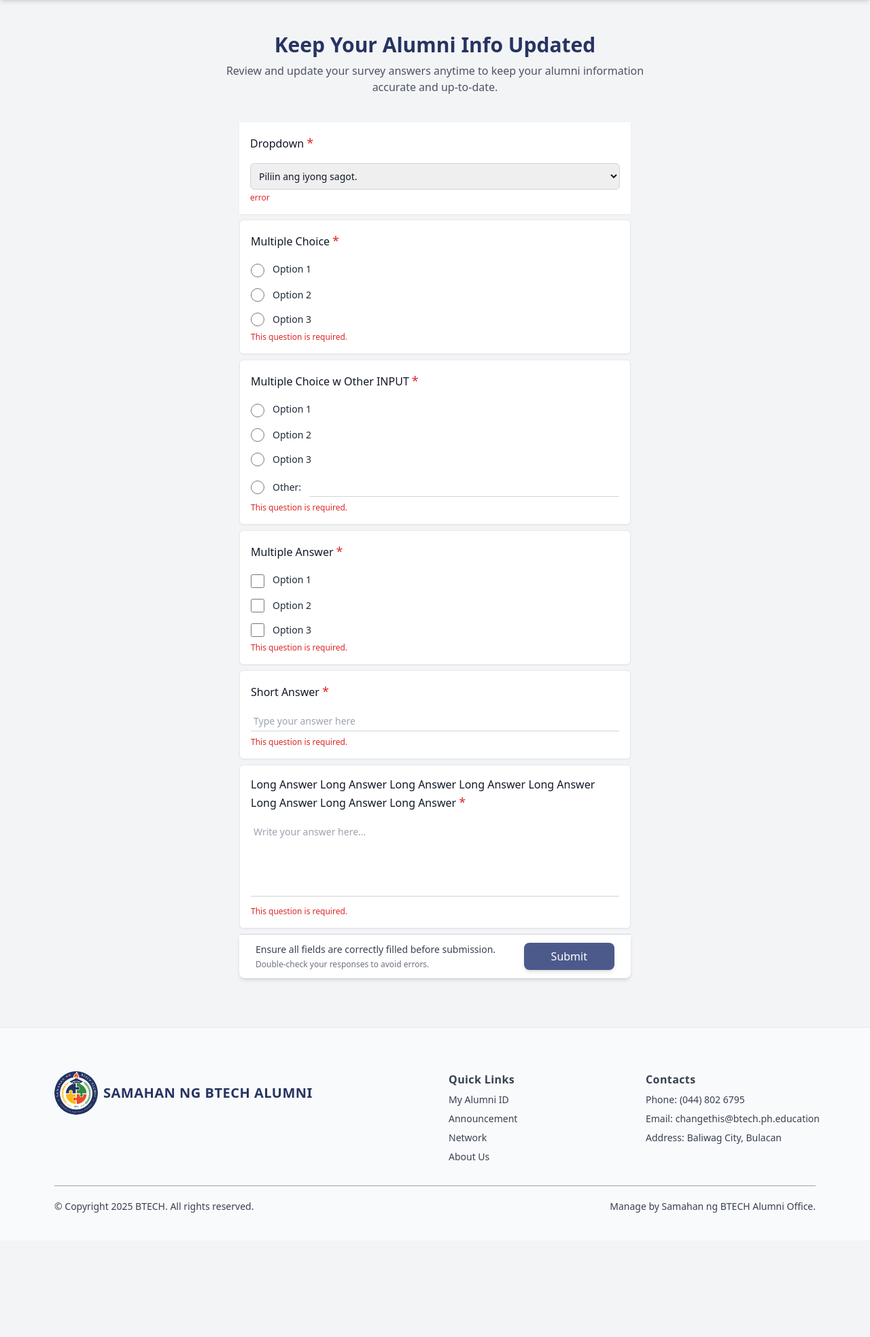
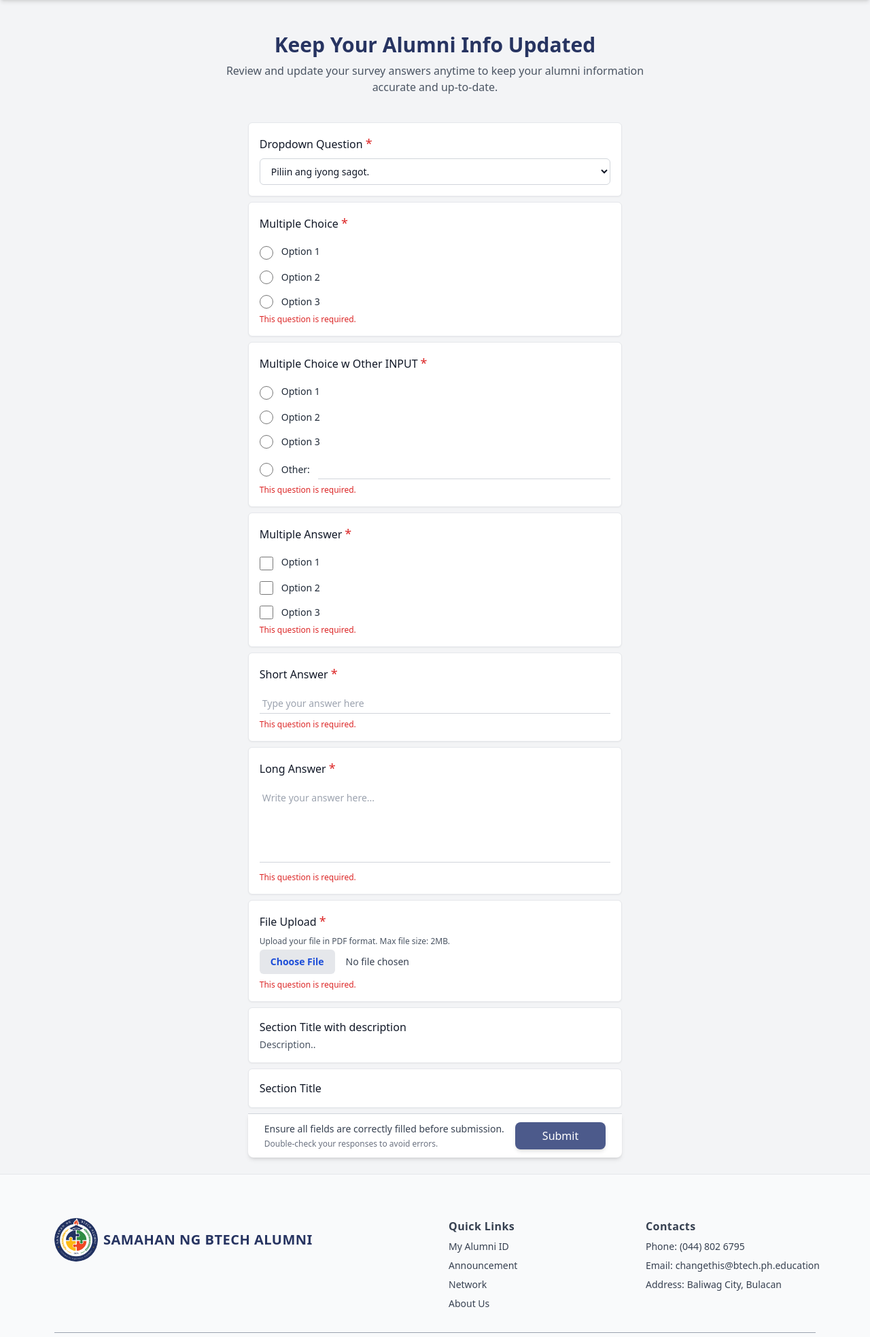
Before and after one commit to BOBLATONIO/ProjectAlumni, a Laravel app: page /tracer-study in a window 1280 px wide. Shown: the part 64-2031 px from the top of the page at 68% size. Run offline with Laravel 12, Linux system fonts and the light colour scheme.

Commit message:
Update Questionnaire and Tracer Study Blade

```diff
--- a/resources/views/client/tracer-study.blade.php
+++ b/resources/views/client/tracer-study.blade.php
@@ -1,30 +1,33 @@
 <x-layout.client-layout>
-    <div class=" max-w-screen-xl py-12 mx-auto">
+    <div class=" max-w-screen-xl pt-12 mx-auto">
 
-    <x-client-components.client-page-header
-    title="Keep Your Alumni Info Updated"
-    body="Review and update your survey answers anytime to keep your alumni information accurate and up-to-date."
-    />
+        <x-client-components.client-page-header title="Keep Your Alumni Info Updated"
+            body="Review and update your survey answers anytime to keep your alumni information accurate and up-to-date." />
 
-    <form id="questionnaireForm" class="flex flex-col justify-start items-center w-full">
+        <form id="questionnaireForm" class="flex flex-col justify-start items-center w-full">
             <div class="flex flex-col gap-2 mx-5 items-center">
 
 
-                {{-- dropdown --}}
-                <div id="" class="question w-full max-w-xl bg-white dark:bg-[#252728] shadow-sm p-4">
-                    <p class="text-base font-medium text-gray-900 dark:text-gray-200 mb-4">
-                        Dropdown<span class="text-red-600 text-lg ml-1">*</span>
+                {{-- Dropdown --}}
+                <div id="questionDropdown"
+                    class="w-full max-w-xl bg-white dark:bg-[#252728] p-4 rounded-md shadow-sm border border-gray-200 dark:border-gray-700">
+
+                    <p class="text-base font-medium text-gray-900 dark:text-gray-200 mb-2">
+                        Dropdown Question<span class="text-red-600 text-lg ml-1">*</span>
                     </p>
-                    <div class="mt-2 text-sm">
-                        <select name=""
-                            class="w-full p-2  border border-gray-300 dark:border-gray-600 focus:outline-none rounded-md text-gray-900 dark:text-gray-400 dark:bg-[#252728]">
-                            <option class="text-sm" value="" disabled selected>Piliin ang iyong sagot.</option>
-                            <option class="text-sm" value="">Option 1</option>
-                            <option class="text-sm" value="">Option 2</option>
-                        </select>
-                        <div class="text-xs mt-1 text-red-600 dark:text-red-400">error</div>
-                    </div>
+
+                    <select name="dropdown_answer"
+                        class="w-full px-3 py-2 text-sm rounded-md border border-gray-300 dark:border-gray-600 bg-white dark:bg-[#252728] text-gray-900 dark:text-gray-200  focus:outline-none">
+                        <option value="" disabled selected>Piliin ang iyong sagot.</option>
+                        <option value="option1">Option 1</option>
+                        <option value="option2">Option 2</option>
+                        <option value="option3">Option 3</option>
+                    </select>
+
+                    <!-- Error message -->
+                    <div class="text-xs mt-2 text-red-600 dark:text-red-400 hidden">This question is required.</div>
                 </div>
+
 
                 {{-- multiple choice --}}
                 <div id="question1"
@@ -141,8 +144,7 @@
                 <div id="question4"
                     class="w-full max-w-xl bg-white dark:bg-[#252728] p-4 rounded-md shadow-sm border border-gray-200 dark:border-gray-700">
                     <p class="text-base font-medium text-gray-900 dark:text-gray-200 mb-4">
-                        Long Answer Long Answer Long Answer Long Answer Long Answer Long Answer Long Answer Long
-                        Answer<span class="text-red-600 text-lg ml-1">*</span>
+                        Long Answer<span class="text-red-600 text-lg ml-1">*</span>
                     </p>
                     <div class="text-gray-800 dark:text-gray-300">
                         <textarea name="question4" rows="5"
@@ -151,6 +153,50 @@
                     </div>
                     <!-- Error message -->
                     <div class="text-xs mt-2 text-red-600 dark:text-red-400">This question is required.</div>
+                </div>
+
+                {{-- file upload with description --}}
+                <div id="question5"
+                    class="w-full max-w-xl bg-white dark:bg-[#252728] p-4 rounded-md shadow-sm border border-gray-200 dark:border-gray-700">
+
+                    <p class="text-base font-medium text-gray-900 dark:text-gray-200 mb-2">
+                        File Upload<span class="text-red-600 text-lg ml-1">*</span>
+                    </p>
+
+                    <p class="text-xs mt-1 text-gray-600 dark:text-gray-400 mb-1">
+                        Upload your file in PDF format. Max file size: 2MB.
+                    </p>
+                    <div class="text-gray-800 dark:text-gray-300">
+                        <input type="file" name="question5" accept=".htm"
+                            class="w-full text-sm text-gray-700 dark:text-gray-200
+                   file:mr-4 file:py-2 file:px-4
+                   file:rounded-md file:border-0 file:text-sm file:font-semibold
+                   file:bg-gray-200 file:text-blue-700
+                   hover:file:bg-purple-100
+                   dark:file:bg-[#252728] dark:file:border dark:file:border-solid dark:file:border-gray-600  dark:file:text-gray-200  file:cursor-pointer">
+                    </div>
+
+                    <!-- Error message -->
+                    <div class="text-xs mt-2 text-red-600 dark:text-red-400">This question is required.</div>
+                </div>
+
+                {{-- Section Title with description --}}
+                <div
+                    class="w-full max-w-xl bg-white dark:bg-[#252728] p-4 rounded-md shadow-sm border border-gray-200 dark:border-gray-700">
+                    <p class="text-base font-medium text-gray-900 dark:text-gray-200">
+                        Section Title with description
+                    </p>
+                    <p class="text-sm text-gray-600 dark:text-gray-400 mt-1">
+                        Description..
+                    </p>
+                </div>
+
+                {{-- Section Title --}}
+                <div
+                    class="w-full max-w-xl bg-white dark:bg-[#252728] p-4 rounded-md shadow-sm border border-gray-200 dark:border-gray-700">
+                    <p class="text-base font-medium text-gray-900 dark:text-gray-200">
+                        Section Title
+                    </p>
                 </div>
 
                 <div
@@ -170,8 +216,8 @@
 
     </div>
 
-    @push('scripts')
+    {{-- @push('scripts')
     <script src="{{ asset('assets/js/surveyform.js') }}"></script>
-    @endpush
+    @endpush --}}
 
 </x-layout.client-layout>
```
Also changed, not shown: resources/views/client/survey-form.blade.php (+68 -15 lines), public/assets/js/surveyform.js (deleted).
